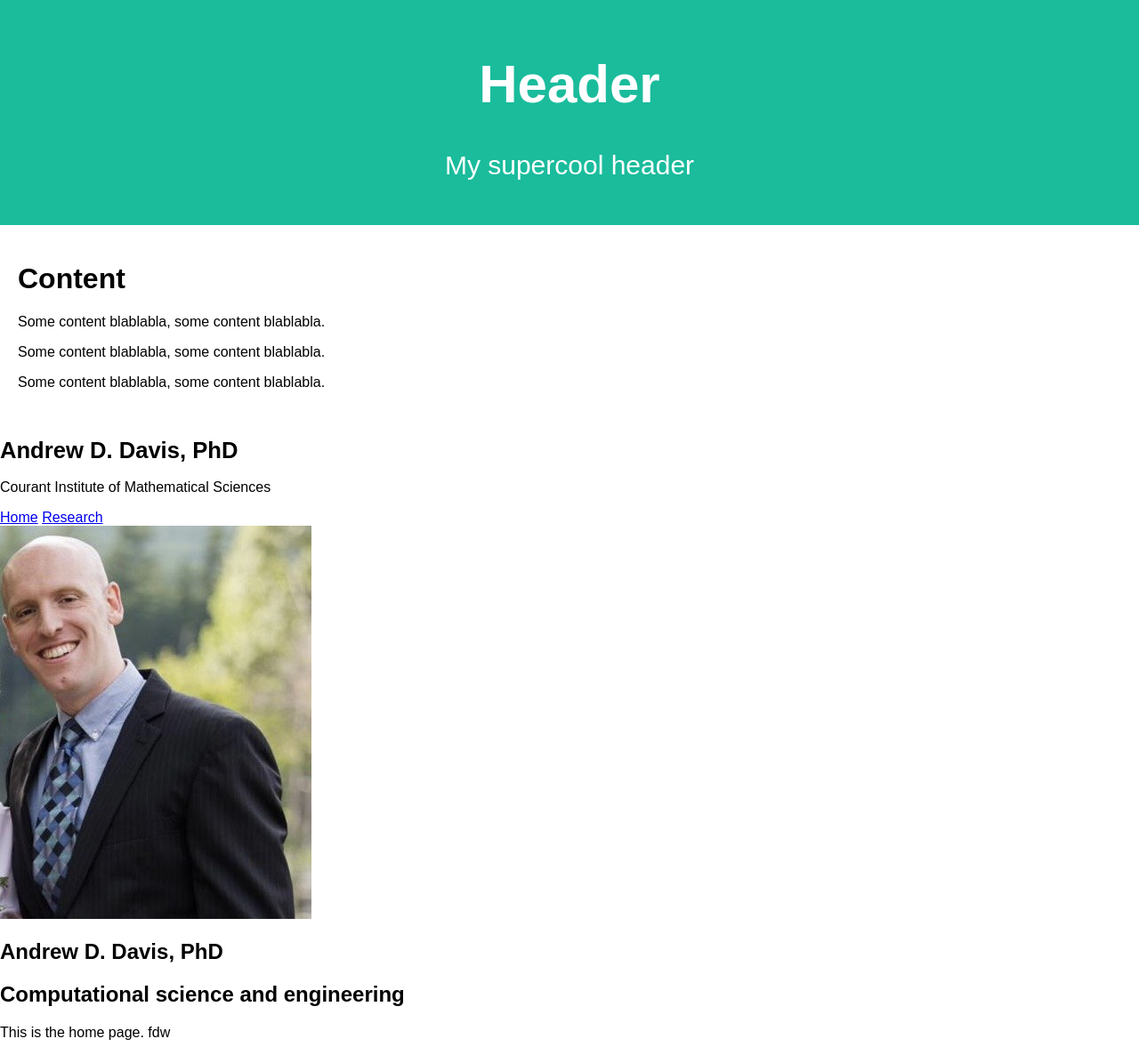
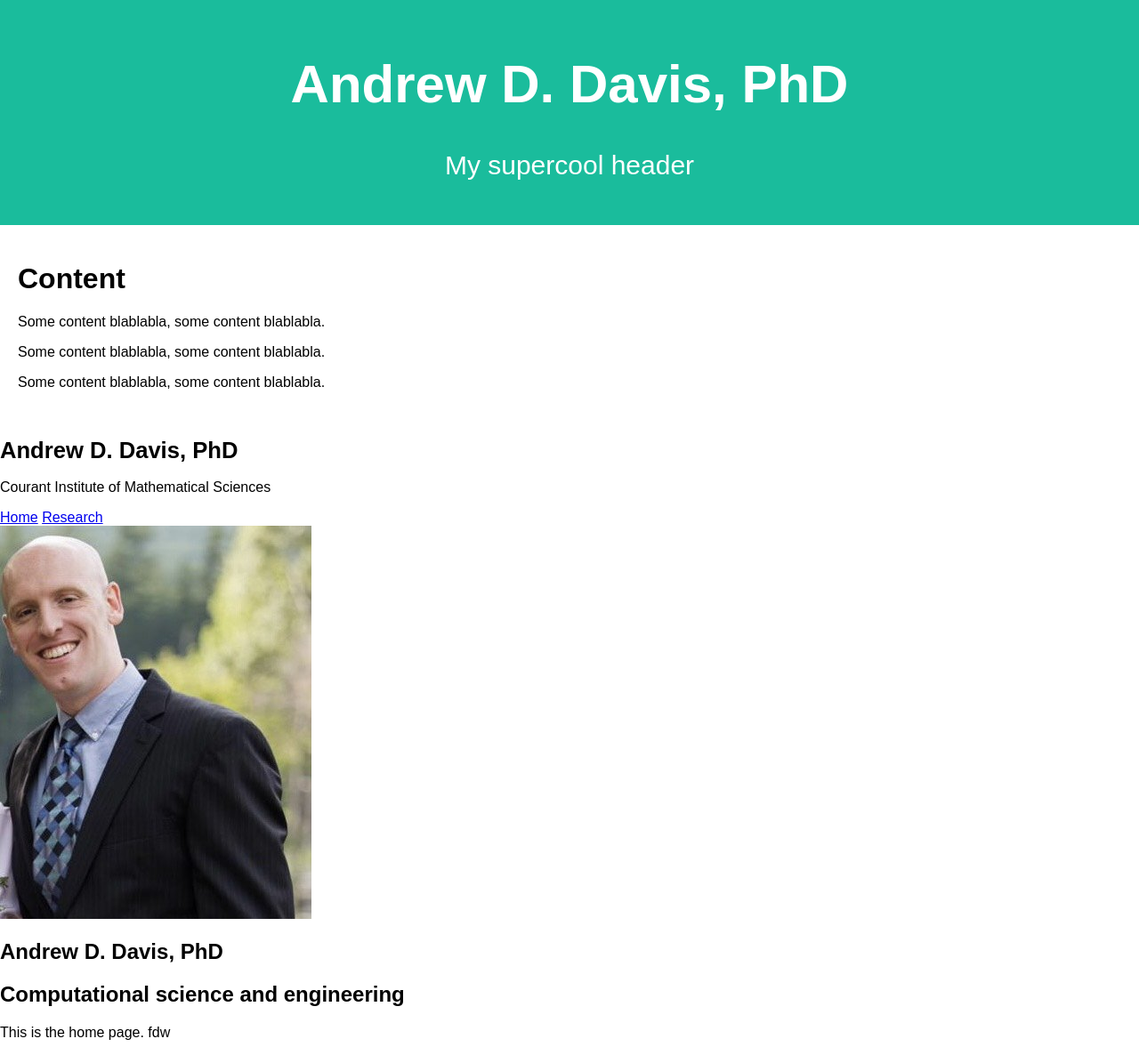
Before and after one commit to andyddavis/andyddavis.github.io, a Jekyll site: the page built from index.md, in a window 1280 px wide. Shown: the whole page at 89% size. Built offline with Jekyll 4.4.1, drawn with Linux system fonts in a browser that asks for light colours.

Commit message:
Update default.html

```diff
--- a/_layouts/default.html
+++ b/_layouts/default.html
@@ -28,7 +28,7 @@ body {
 <body>
 
 <div class="header">
-  <h1>Header</h1>
+  <h1>Andrew D. Davis, PhD</h1>
   <p>My supercool header</p>
 </div>
 
```
